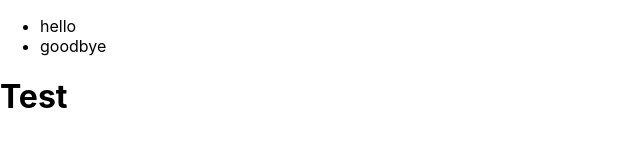
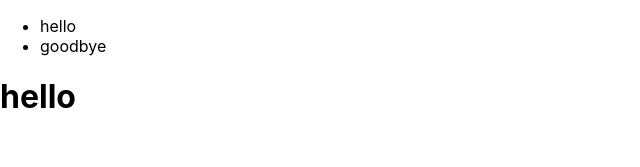
Before and after one commit to bpdm88/subscriptions-app, a React (Create React App) app: page / in a window 1280 px wide. Shown: the top 167 px of the page, without its empty margins (0-640 px from the left). Built offline with nearby package versions, Linux system fonts and the light colour scheme.

Commit message:
updated api actions to mimic backend api

```diff
--- a/src/components/Subscription/Subscription.js
+++ b/src/components/Subscription/Subscription.js
@@ -1,5 +1,8 @@
-const Subscription = () => (
-    <h1>Test</h1>
+const Subscription = (data) => (
+    <div>
+        <h1>{ data.name }</h1>
+        <h1>hello</h1>
+    </div>
 );
 
 export default Subscription;
--- a/src/components/Subscription/index.js
+++ b/src/components/Subscription/index.js
@@ -4,7 +4,7 @@ import { connect } from "react-redux";
 
 const mapStateToProps = (state) => {
     return {
-        Subscription: state.selectedSubscription,
+        data: state.subscription,
     };
 };
 
```
Also changed, not shown: src/data/actions/api.js (indentation only).
